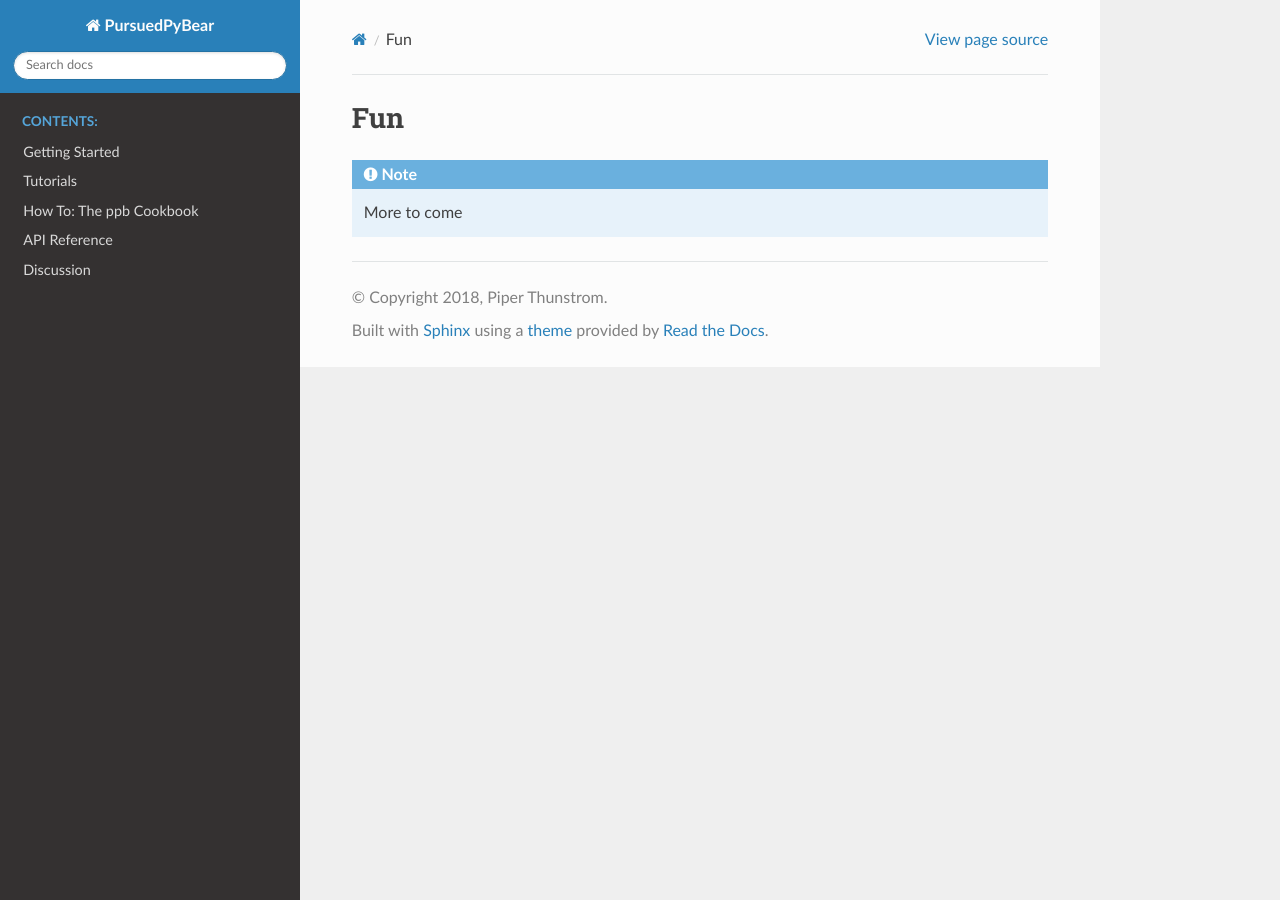
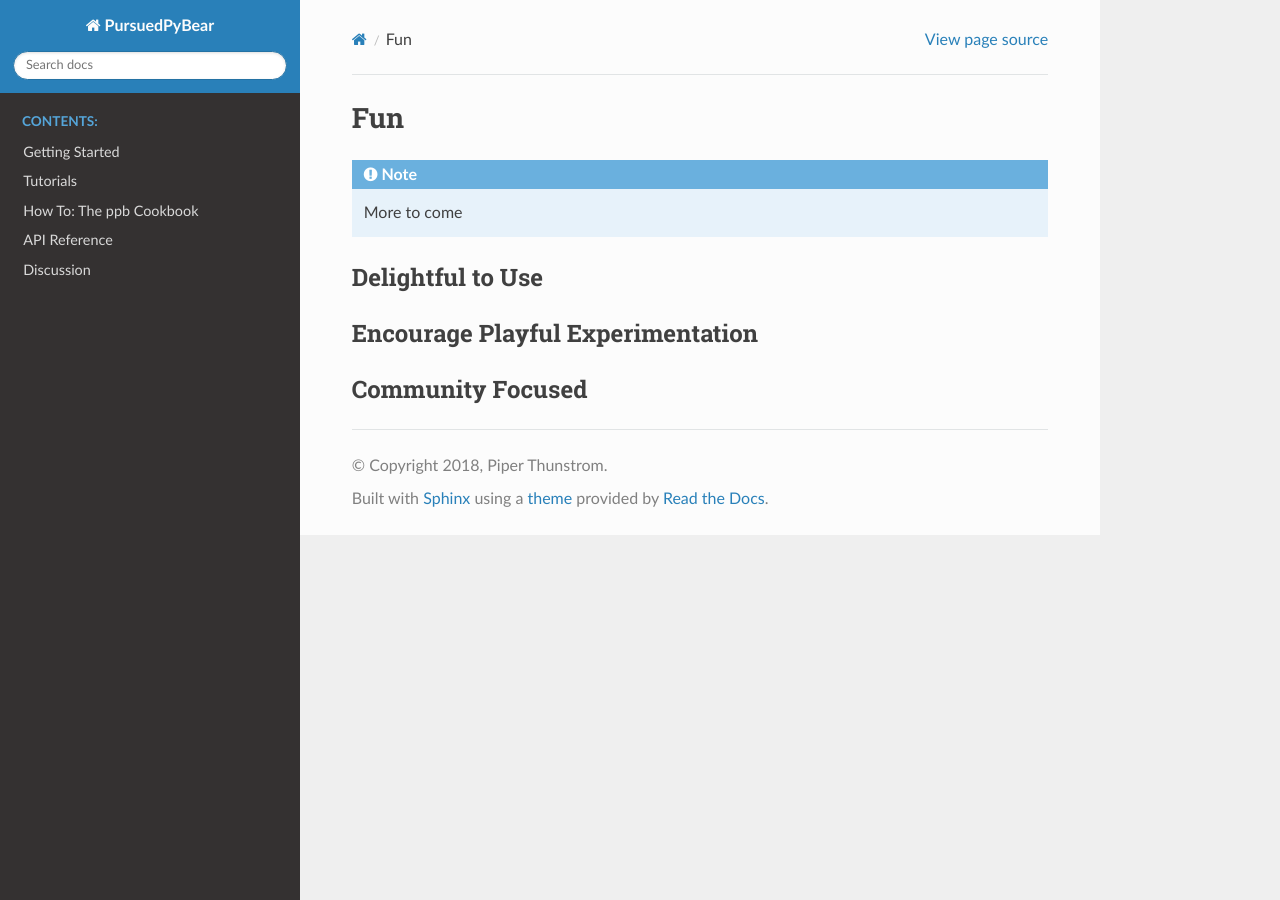
Before and after one commit to ppb/pursuedpybear, a Sphinx documentation site: the page built from docs/discussion/values/fun.rst, in a window 1280 px wide. Built offline with Sphinx 7.4.7 and the Read the Docs theme 2.0.0, drawn with Linux system fonts in a browser that asks for light colours.

Commit message:
Adds short outline to Fun document.

```diff
--- a/docs/discussion/values/fun.rst
+++ b/docs/discussion/values/fun.rst
@@ -2,3 +2,14 @@ Fun
 ===================
 
 .. note:: More to come
+
+Delightful to Use
+--------------------------------
+
+
+Encourage Playful Experimentation
+------------------------------------------
+
+
+Community Focused
+--------------------------
```
